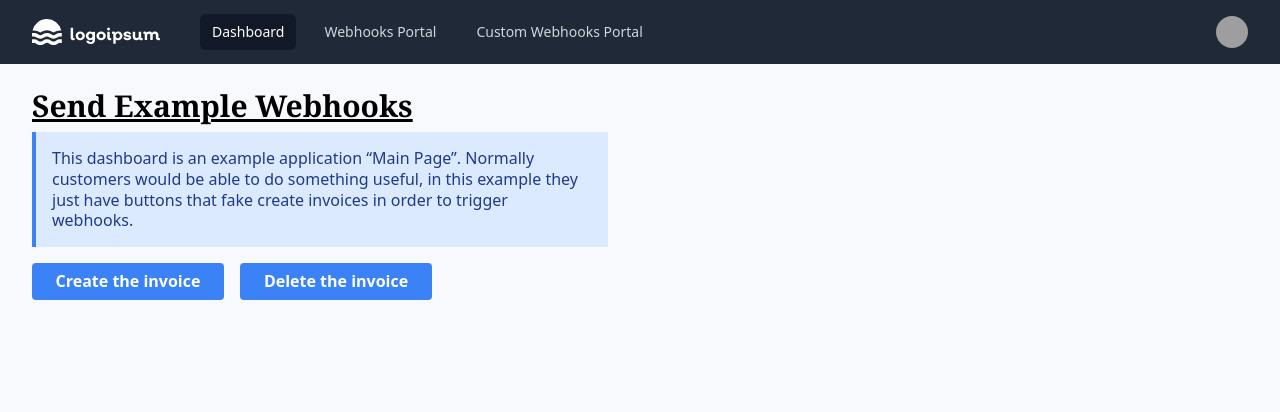
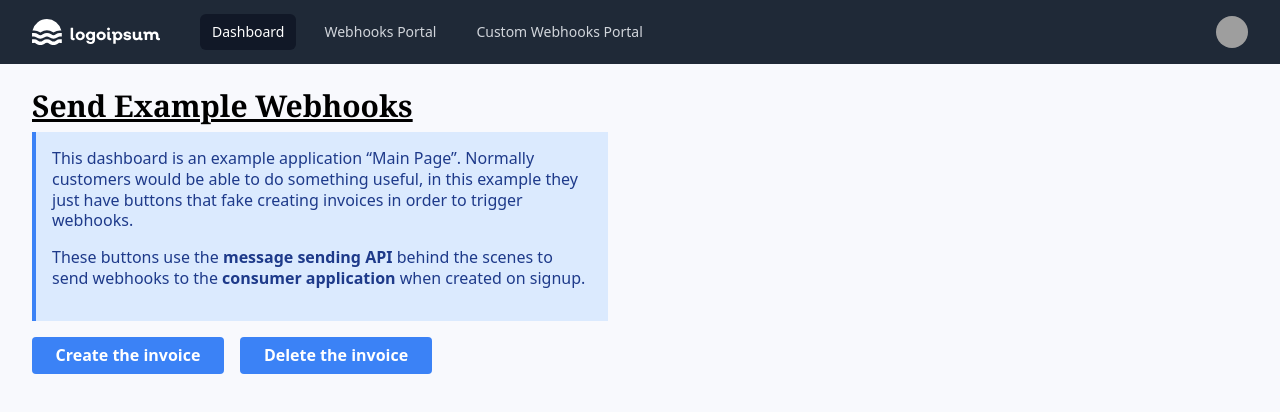
Before and after one commit to svix/svix-example, a Next.js app: page /dashboard in a window 1280 px wide. Shown: the top 412 px of the page. Built offline with nearby package versions, Linux system fonts and the light colour scheme; grey boxes are pictures that could not be loaded.

Commit message:
Improve example documentation.

```diff
--- a/src/pages/dashboard/advanced/svix-react-example.tsx
+++ b/src/pages/dashboard/advanced/svix-react-example.tsx
@@ -47,6 +47,22 @@ const InboundMessages = () => {
 
   return (
     <div>
+      <h1 className="text-3xl font-bold underline">Custom Webhooks Portal</h1>
+      <div
+        className="bg-blue-100 border-l-4 border-blue-500 text-blue-900 p-4 max-w-xl mb-4"
+        role="alert"
+      >
+        This page shows an example custom webhooks portal created with the{" "}
+        <a href="https://www.npmjs.com/package/svix-react" className="font-bold">
+          Svix React.js library
+        </a>
+        . This gives you the ability to build custom workflows and designs not possible
+        with the commonly used{" "}
+        <a href="https://docs.svix.com/app-portal" className="font-bold">
+          embeddable application portal
+        </a>
+        .
+      </div>
       <div className="flow-root mt-6">
         <ul role="list" className="-my-5 divide-y divide-gray-200">
           {messages.map((m) => (
--- a/src/pages/dashboard/index.tsx
+++ b/src/pages/dashboard/index.tsx
@@ -42,9 +42,25 @@ export default function Dashboard() {
         className="bg-blue-100 border-l-4 border-blue-500 text-blue-900 p-4 max-w-xl mb-4"
         role="alert"
       >
-        This dashboard is an example application <q>Main Page</q>. Normally customers
-        would be able to do something useful, in this example they just have buttons that
-        fake create invoices in order to trigger webhooks.
+        <p>
+          This dashboard is an example application <q>Main Page</q>. Normally customers
+          would be able to do something useful, in this example they just have buttons
+          that fake creating invoices in order to trigger webhooks.
+        </p>
+        <p>
+          These buttons use the{" "}
+          <a
+            href="https://api.svix.com/docs#tag/Message/operation/v1.message.create"
+            className="font-bold"
+          >
+            message sending API
+          </a>{" "}
+          behind the scenes to send webhooks to the{" "}
+          <a href="https://docs.svix.com/quickstart" className="font-bold">
+            consumer application
+          </a>{" "}
+          when created on signup.
+        </p>
       </div>
       <div className="flex space-x-4">
         <LoadingButton
--- a/src/pages/signup.tsx
+++ b/src/pages/signup.tsx
@@ -23,9 +23,18 @@ export default function Login() {
         className="bg-blue-100 border-l-4 border-blue-500 text-blue-900 p-4 max-w-xl mb-4"
         role="alert"
       >
-        This is a fake signup form created to demonstrate the signup flow.
-        <br />
-        Click <q>Signup</q> to continue.
+        This is a fake signup form created to demonstrate the signup flow. It uses the{" "}
+        <a
+          href="https://api.svix.com/docs#tag/Application/operation/v1.application.create"
+          className="font-bold"
+        >
+          create application API
+        </a>{" "}
+        behind the scenes to create a{" "}
+        <a href="https://docs.svix.com/quickstart" className="font-bold">
+          consumer application
+        </a>{" "}
+        to send webhooks to. Click <q>Signup</q> to continue.
       </div>
 
       <div className="w-full max-w-xs">
```
